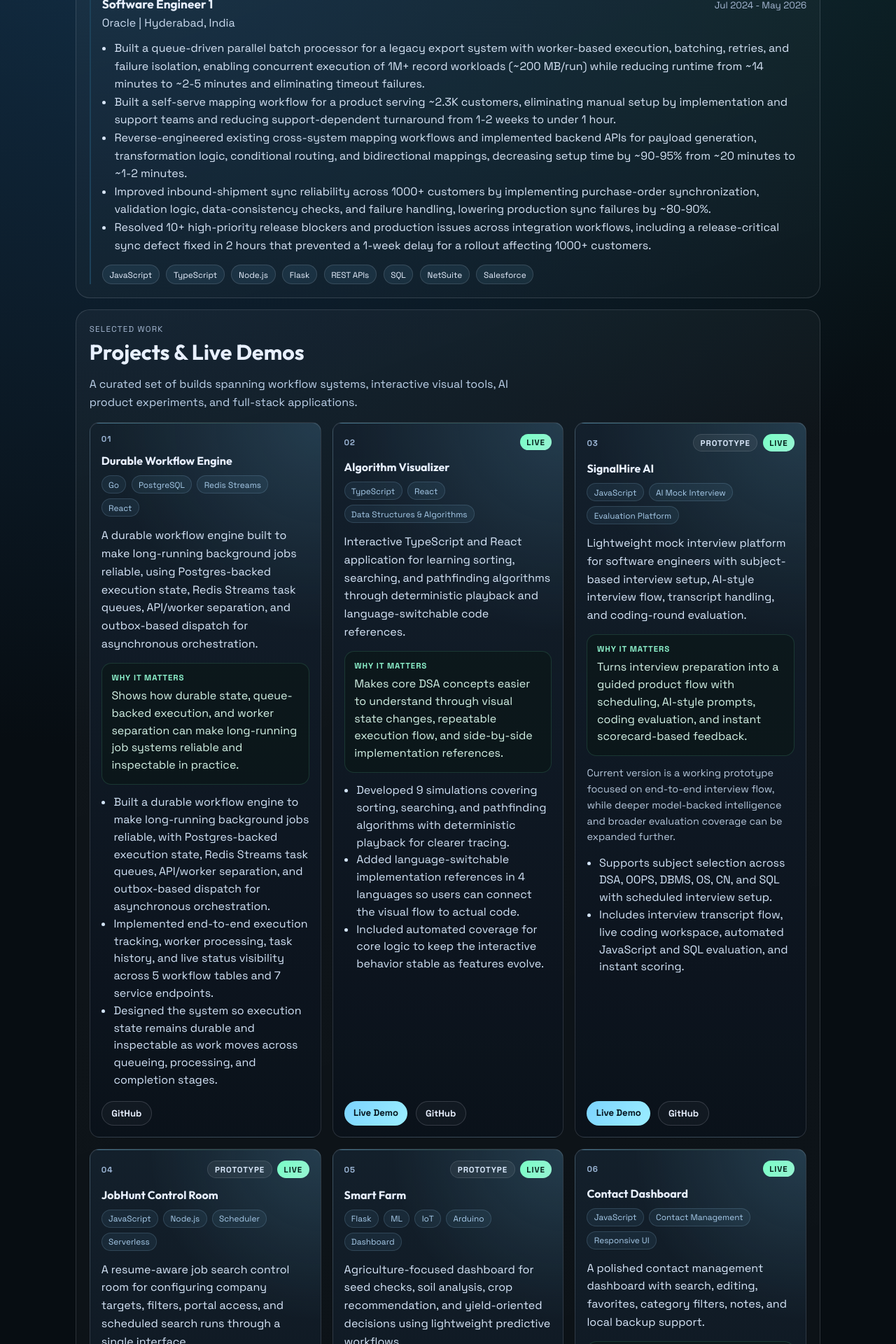
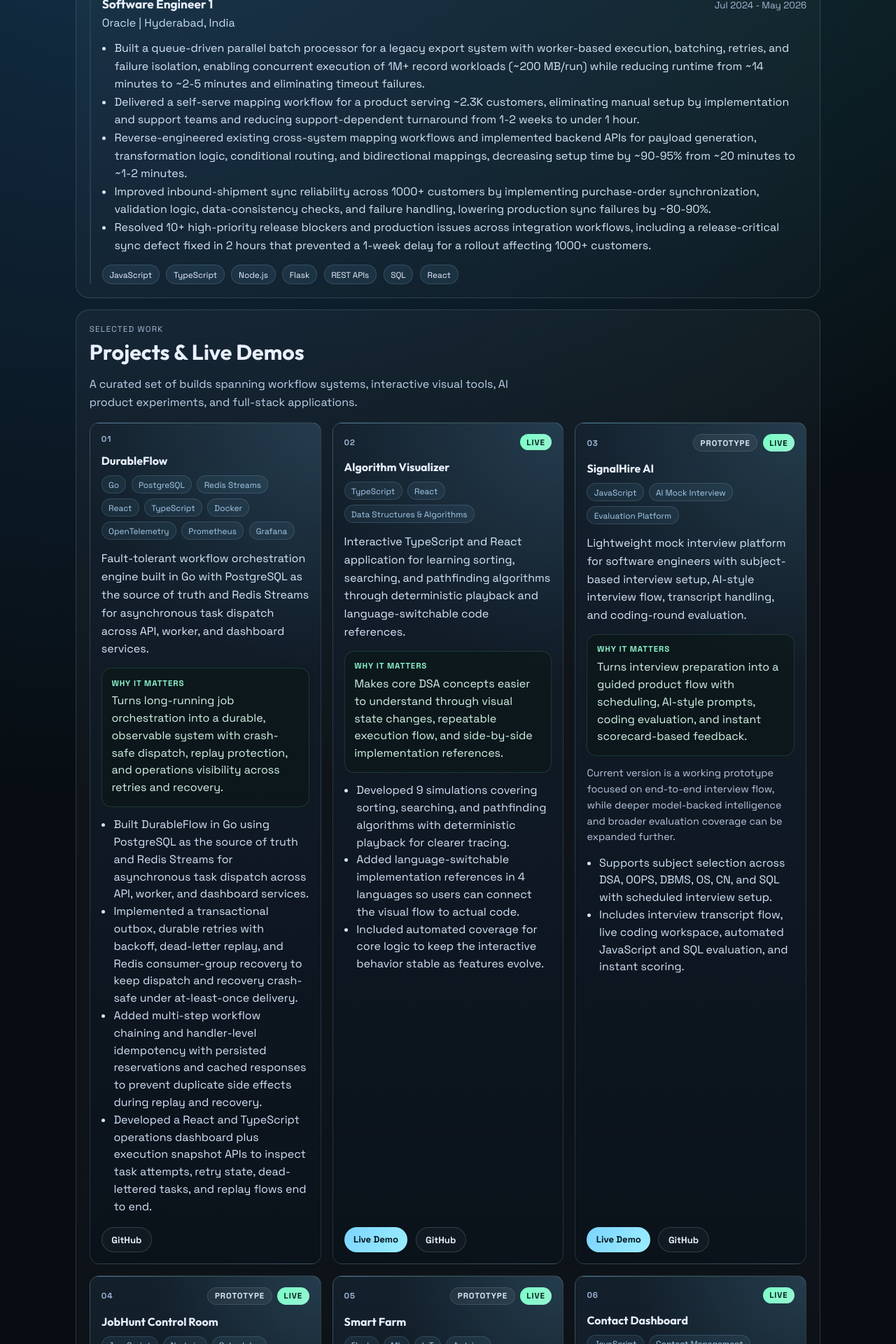
Before and after one commit to codetitan9999/Sree-Sumanth-Portfolio, a React (Vite) app: page / in a window 1280 px wide. Shown: the part 1080-3000 px from the top of the page at 70% size. Built offline with nearby package versions, Linux system fonts and the light colour scheme.

Commit message:
Sync portfolio with latest resume

```diff
--- a/src/data/portfolioData.js
+++ b/src/data/portfolioData.js
@@ -35,25 +35,26 @@ export const portfolioData = {
       duration: 'Jul 2024 - May 2026',
       highlights: [
         'Built a queue-driven parallel batch processor for a legacy export system with worker-based execution, batching, retries, and failure isolation, enabling concurrent execution of 1M+ record workloads (~200 MB/run) while reducing runtime from ~14 minutes to ~2-5 minutes and eliminating timeout failures.',
-        'Built a self-serve mapping workflow for a product serving ~2.3K customers, eliminating manual setup by implementation and support teams and reducing support-dependent turnaround from 1-2 weeks to under 1 hour.',
+        'Delivered a self-serve mapping workflow for a product serving ~2.3K customers, eliminating manual setup by implementation and support teams and reducing support-dependent turnaround from 1-2 weeks to under 1 hour.',
         'Reverse-engineered existing cross-system mapping workflows and implemented backend APIs for payload generation, transformation logic, conditional routing, and bidirectional mappings, decreasing setup time by ~90-95% from ~20 minutes to ~1-2 minutes.',
         'Improved inbound-shipment sync reliability across 1000+ customers by implementing purchase-order synchronization, validation logic, data-consistency checks, and failure handling, lowering production sync failures by ~80-90%.',
         'Resolved 10+ high-priority release blockers and production issues across integration workflows, including a release-critical sync defect fixed in 2 hours that prevented a 1-week delay for a rollout affecting 1000+ customers.'
       ],
-      technologies: ['JavaScript', 'TypeScript', 'Node.js', 'Flask', 'REST APIs', 'SQL', 'NetSuite', 'Salesforce']
+      technologies: ['JavaScript', 'TypeScript', 'Node.js', 'Flask', 'REST APIs', 'SQL', 'React']
     }
   ],
   projects: [
     {
-      title: 'Durable Workflow Engine',
-      subtitle: 'Go | PostgreSQL | Redis Streams | React',
+      title: 'DurableFlow',
+      subtitle: 'Go | PostgreSQL | Redis Streams | React | TypeScript | Docker | OpenTelemetry | Prometheus | Grafana',
       description:
-        'A durable workflow engine built to make long-running background jobs reliable, using Postgres-backed execution state, Redis Streams task queues, API/worker separation, and outbox-based dispatch for asynchronous orchestration.',
-      impact: 'Shows how durable state, queue-backed execution, and worker separation can make long-running job systems reliable and inspectable in practice.',
+        'Fault-tolerant workflow orchestration engine built in Go with PostgreSQL as the source of truth and Redis Streams for asynchronous task dispatch across API, worker, and dashboard services.',
+      impact: 'Turns long-running job orchestration into a durable, observable system with crash-safe dispatch, replay protection, and operations visibility across retries and recovery.',
       highlights: [
-        'Built a durable workflow engine to make long-running background jobs reliable, with Postgres-backed execution state, Redis Streams task queues, API/worker separation, and outbox-based dispatch for asynchronous orchestration.',
-        'Implemented end-to-end execution tracking, worker processing, task history, and live status visibility across 5 workflow tables and 7 service endpoints.',
-        'Designed the system so execution state remains durable and inspectable as work moves across queueing, processing, and completion stages.'
+        'Built DurableFlow in Go using PostgreSQL as the source of truth and Redis Streams for asynchronous task dispatch across API, worker, and dashboard services.',
+        'Implemented a transactional outbox, durable retries with backoff, dead-letter replay, and Redis consumer-group recovery to keep dispatch and recovery crash-safe under at-least-once delivery.',
+        'Added multi-step workflow chaining and handler-level idempotency with persisted reservations and cached responses to prevent duplicate side effects during replay and recovery.',
+        'Developed a React and TypeScript operations dashboard plus execution snapshot APIs to inspect task attempts, retry state, dead-lettered tasks, and replay flows end to end.'
       ],
       repoUrl: 'https://github.com/codetitan9999/DurableWorkFlowEngine'
     },
@@ -162,11 +163,11 @@ export const portfolioData = {
   ],
   achievements: [
     {
-      label: '3-Star Coder on CodeChef | 1800+ DSA Rating, Best Global Rank 16',
+      label: '3-Star Coder on CodeChef | 1900+ DSA Rating, Best Global Rank 8',
       url: 'https://www.codechef.com/users/sumanth9999'
     },
     {
-      label: 'Knight Badge on LeetCode | Max Contest Rating 1850+, Top 7%',
+      label: 'Knight Badge on LeetCode | Max Contest Rating 1896, Top 4.5%',
       url: 'https://leetcode.com/u/sreesumanth2002/'
     },
     {
```
Also changed, not shown: 1 other file (tests, documents, lock files or other folders).
